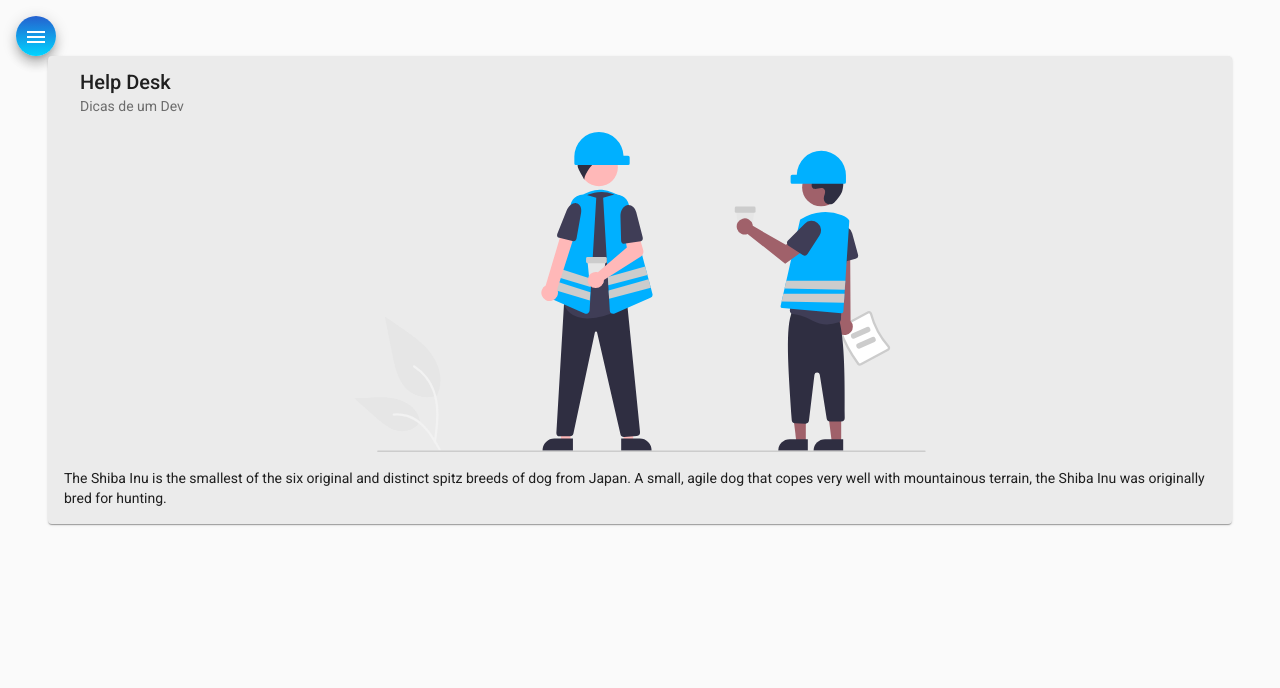
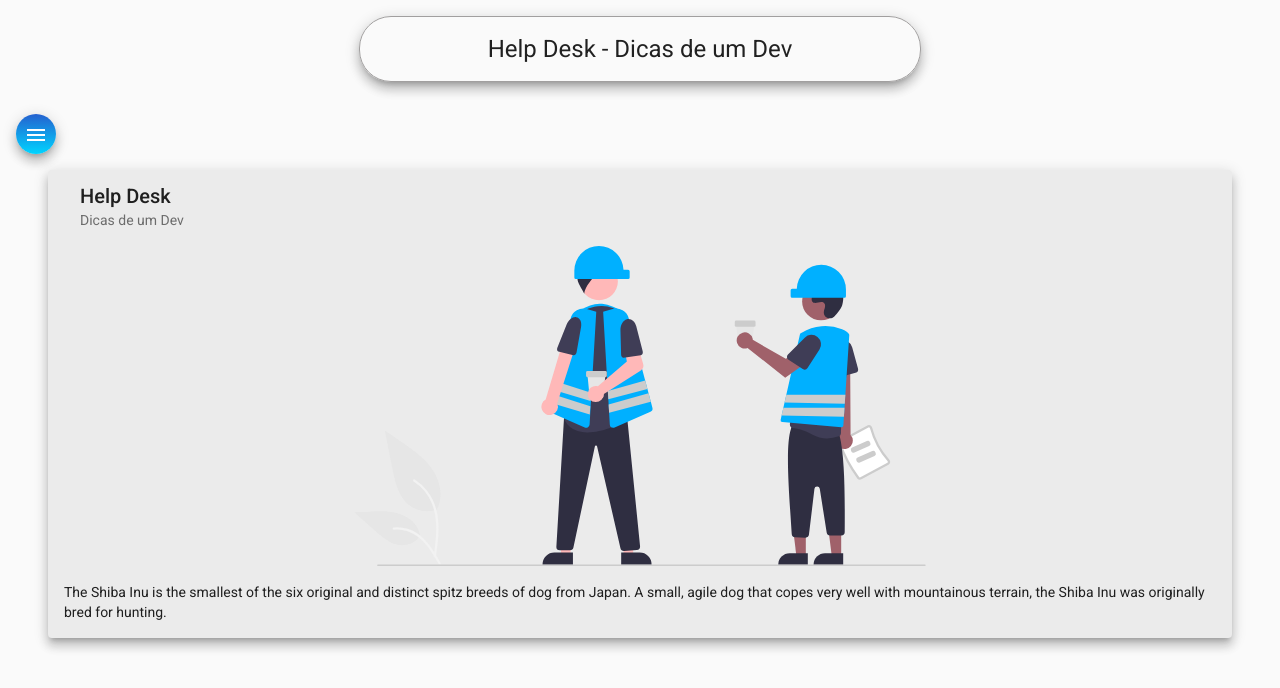
Before and after one commit to lucasfv1/helpdesk-front-curso-angular-e-spring-boot, an Angular app: page /home in a window 1280 px wide. Shown: the top 688 px of the page. Built offline with nearby package versions, Linux system fonts and the light colour scheme.

Commit message:
HTML  e CSS para header

```diff
--- a/src/app/components/header/header.component.css
+++ b/src/app/components/header/header.component.css
@@ -0,0 +1,12 @@
+.container{
+    display: flex;
+    align-items: center;
+    justify-content: center;
+}
+
+h1{
+    margin-top: 1rem;
+    border: 1px solid rgb(161, 159, 159);
+    padding: 1rem 10%;
+    border-radius: 2rem;
+}
--- a/src/app/components/header/header.component.html
+++ b/src/app/components/header/header.component.html
@@ -1 +1,3 @@
-<p>header works!</p>
+<div class="container">
+    <h1 class="mat-elevation-z8">Help Desk - Dicas de um Dev</h1>
+</div>
--- a/src/app/components/home/home.component.css
+++ b/src/app/components/home/home.component.css
@@ -1,6 +1,6 @@
 .card{
     width: 90%;
-    margin: auto;
+    margin: 1rem auto;
     background-color: rgb(235, 235, 235);
 }
 
--- a/src/app/components/home/home.component.html
+++ b/src/app/components/home/home.component.html
@@ -1,4 +1,4 @@
-<mat-card class="card">
+<mat-card class="card mat-elevation-z8">
     <mat-card-header>
       <mat-card-title>Help Desk</mat-card-title>
       <mat-card-subtitle>Dicas de um Dev</mat-card-subtitle>
--- a/src/app/components/nav/nav.component.html
+++ b/src/app/components/nav/nav.component.html
@@ -25,7 +25,8 @@
       </mat-nav-list>
     </mat-drawer>
 
-    <div class="example-sidenav-content">
+    <div class="sidenav-content">
+      <app-header></app-header>
       <button class="menu mat-elevation-z8" (click)="drawer.toggle()" mat-icon-button>
         <mat-icon>menu</mat-icon>
       </button>
```
